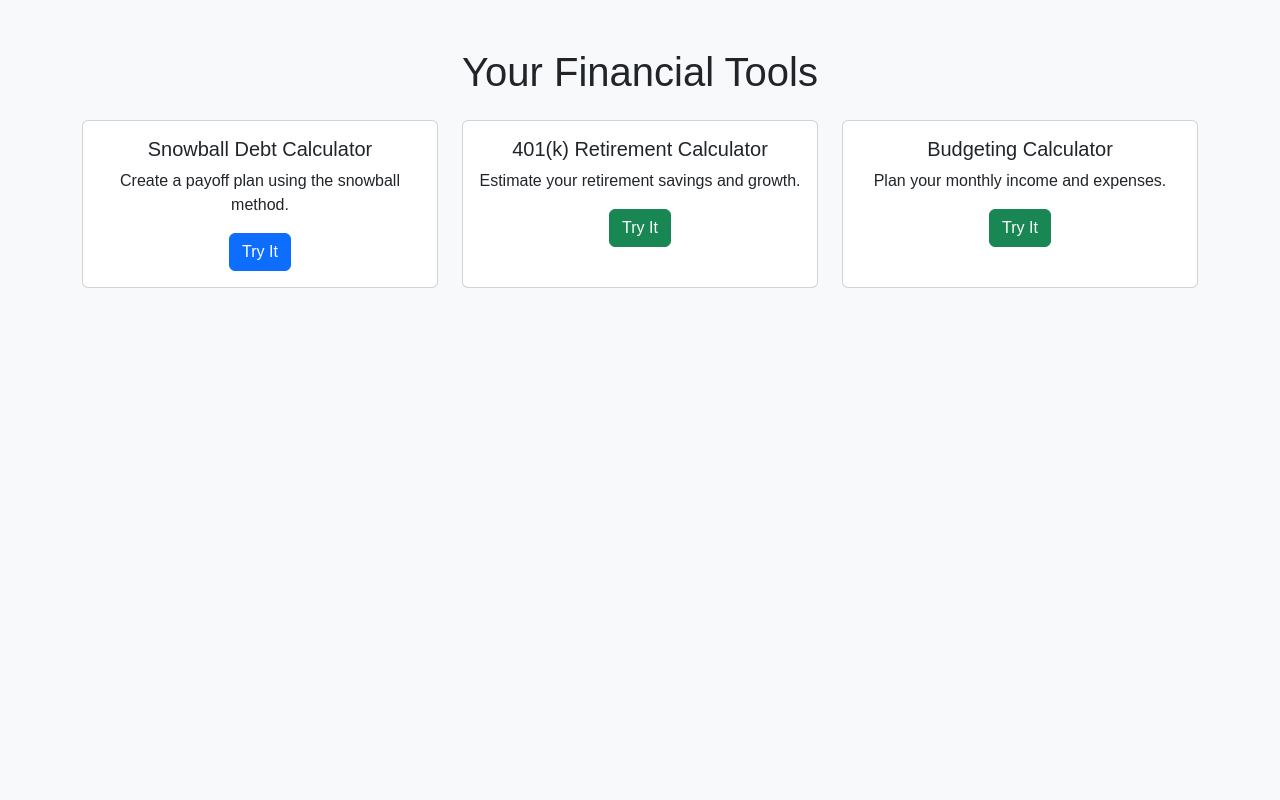
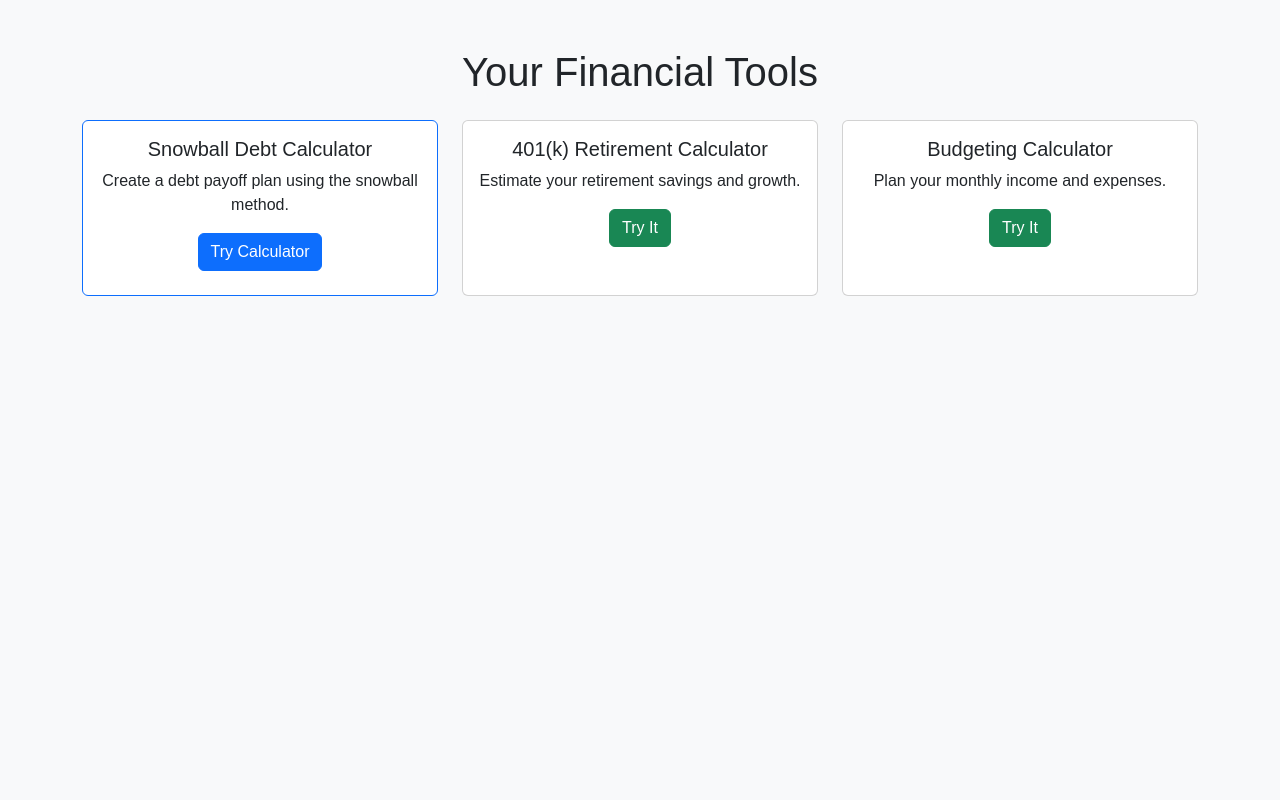
Before and after one commit to DePaul-Spring-2025-CSC-394-903/final-project-poc-team-5, a Django app: page /dashboard/ in a window 1280 px wide. Shown: the part 56-856 px from the top of the page. Run offline with Django 4.2, Linux system fonts and the light colour scheme; a user stored in the database is signed in.

Commit message:
add a preview to last snowball debt calculated

```diff
--- a/main/templates/main/dashboard.html
+++ b/main/templates/main/dashboard.html
@@ -6,13 +6,20 @@
   <h1 class="mb-4 text-center">Your Financial Tools</h1>
 
   <div class="row row-cols-1 row-cols-md-3 g-4">
-    <!-- Snowball Debt Calculator -->
+
+    <!-- Combined Snowball Calculator + Result -->
     <div class="col">
-      <div class="card h-100 text-center">
+      <div class="card h-100 text-center border-primary">
         <div class="card-body">
           <h5 class="card-title">Snowball Debt Calculator</h5>
-          <p class="card-text">Create a payoff plan using the snowball method.</p>
-          <a href="{% url 'debt_calculator' %}" class="btn btn-primary">Try It</a>
+          <p class="card-text">Create a debt payoff plan using the snowball method.</p>
+          <a href="{% url 'debt_calculator' %}" class="btn btn-primary mb-2">Try Calculator</a>
+
+          {% if has_result %}
+          <hr>
+          <p class="card-text">You have a recent result saved.</p>
+          <a href="{% url 'snowball_result' %}" class="btn btn-outline-info">View Last Result</a>
+          {% endif %}
         </div>
       </div>
     </div>
@@ -38,6 +45,7 @@
         </div>
       </div>
     </div>
+
   </div>
 </div>
 {% endblock %}
--- a/main/views.py
+++ b/main/views.py
@@ -196,8 +196,11 @@ def snowball_result_view(request):
 @login_required
 def dashboard_view(request):
     history = DebtCalculation.objects.filter(user=request.user).order_by('-created_at')[:3]
-    return render(request, 'main/dashboard.html', {'history': history})
-
+    has_result = 'snowball_result' in request.session
+    return render(request, 'main/dashboard.html', {
+        'history': history,
+        'has_result': has_result
+    })
 
 def calculator_401k(request):
     context = {}
```
Also changed, not shown: db.sqlite3. Lines whose indentation alone changed are shown as unchanged.
